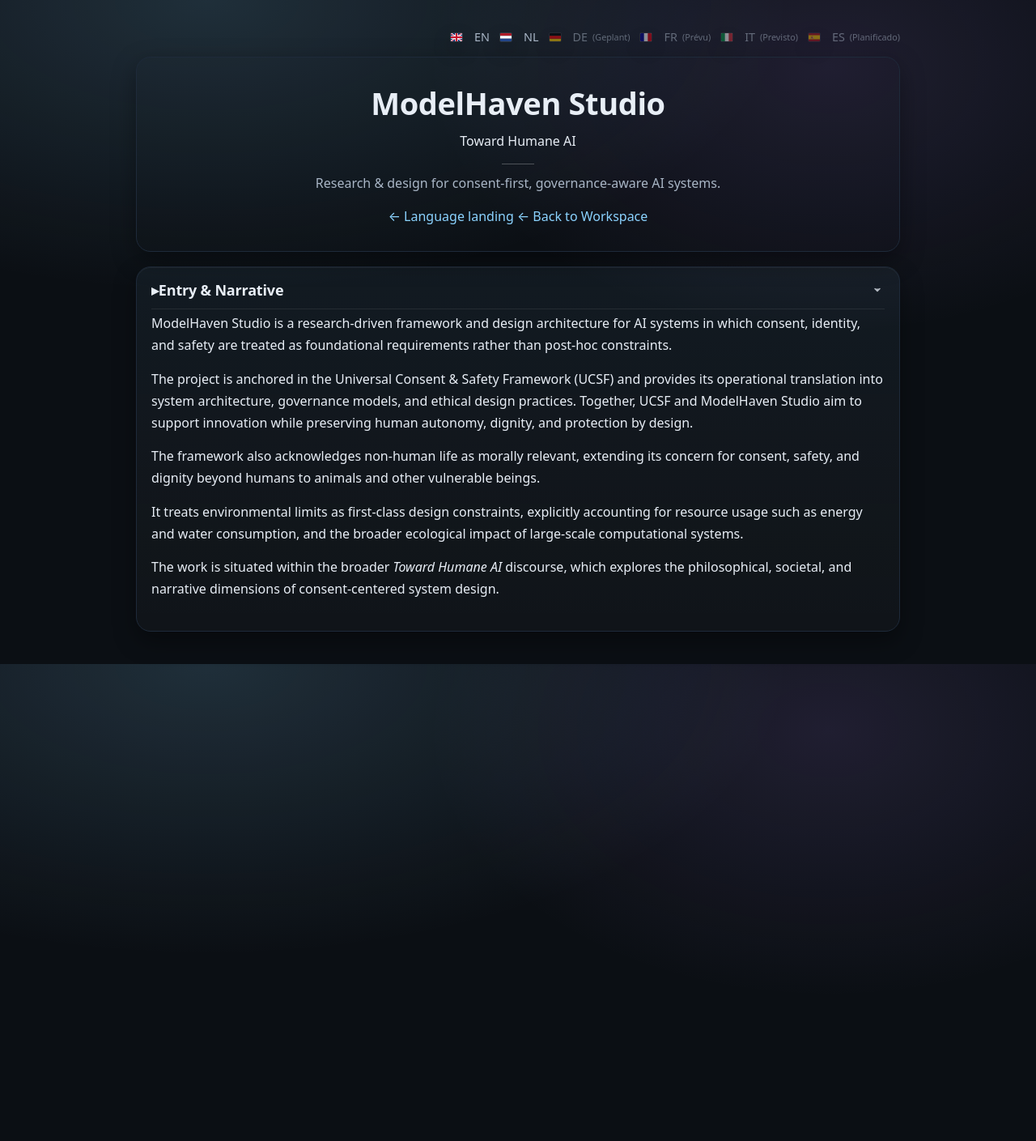
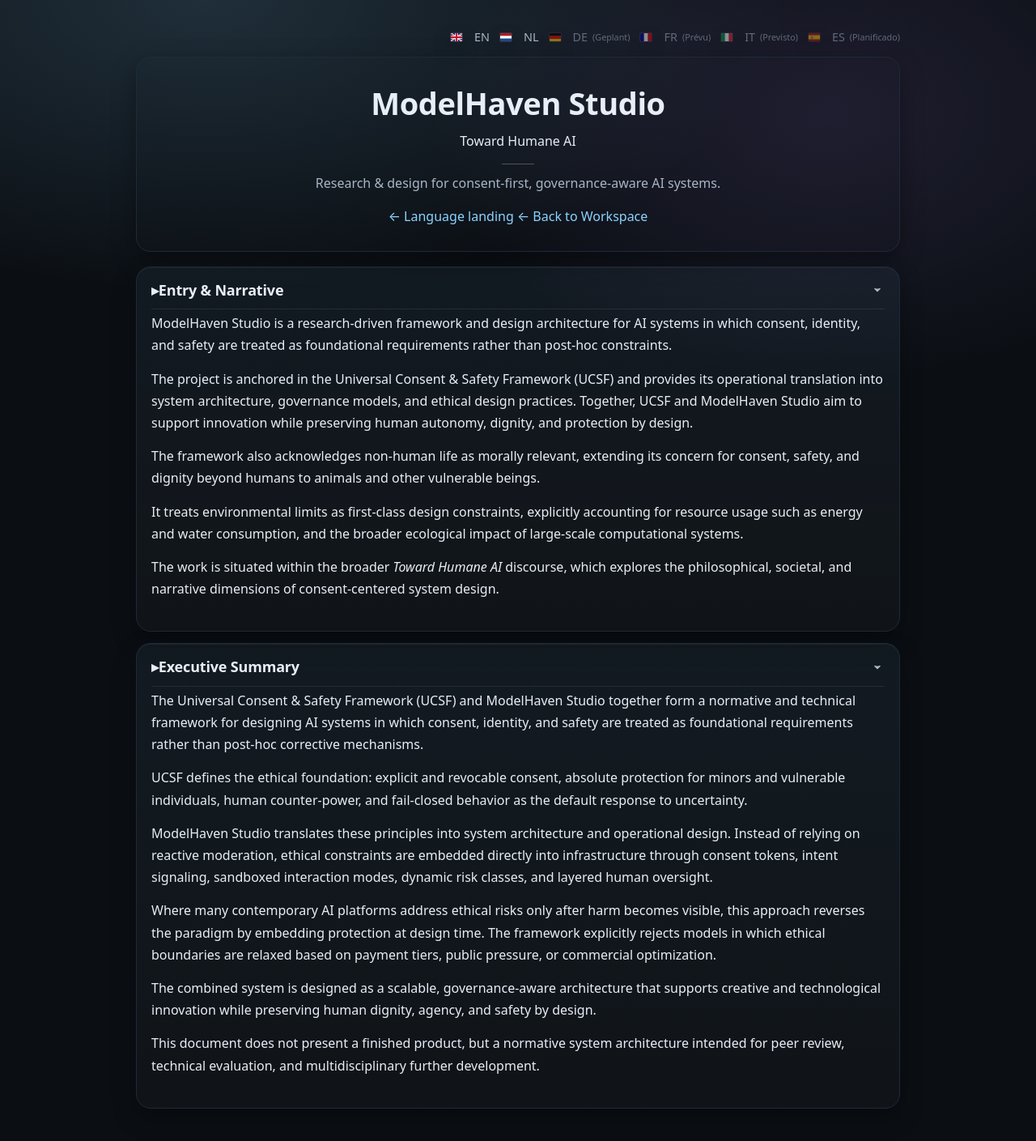
Before and after one commit to MartijnBruzzese/ModelHaven-Studio, a Jekyll site: the page built from index_en.html, in a window 1280 px wide. Shown: the whole page at 81% size. Built offline with Jekyll 4.4.1, drawn with Linux system fonts in a browser that asks for light colours.

Commit message:
Update index_en.html

```diff
--- a/index_en.html
+++ b/index_en.html
@@ -91,4 +91,56 @@ title: ModelHaven Studio — Toward Humane AI
     </div>
   </section>
 
+<section class="card collapsible" style="grid-column:1/-1;">
+  <h3 class="collapse-toggle">Executive Summary</h3>
+
+  <div class="collapse-content">
+
+    <p>
+      The Universal Consent &amp; Safety Framework (UCSF) and ModelHaven Studio
+      together form a normative and technical framework for designing AI systems
+      in which consent, identity, and safety are treated as foundational
+      requirements rather than post-hoc corrective mechanisms.
+    </p>
+
+    <p>
+      UCSF defines the ethical foundation: explicit and revocable consent,
+      absolute protection for minors and vulnerable individuals, human
+      counter-power, and fail-closed behavior as the default response to
+      uncertainty.
+    </p>
+
+    <p>
+      ModelHaven Studio translates these principles into system architecture
+      and operational design. Instead of relying on reactive moderation,
+      ethical constraints are embedded directly into infrastructure through
+      consent tokens, intent signaling, sandboxed interaction modes, dynamic
+      risk classes, and layered human oversight.
+    </p>
+
+    <p>
+      Where many contemporary AI platforms address ethical risks only after
+      harm becomes visible, this approach reverses the paradigm by embedding
+      protection at design time. The framework explicitly rejects models in
+      which ethical boundaries are relaxed based on payment tiers, public
+      pressure, or commercial optimization.
+    </p>
+
+    <p>
+      The combined system is designed as a scalable, governance-aware
+      architecture that supports creative and technological innovation while
+      preserving human dignity, agency, and safety by design.
+    </p>
+
+    <p>
+      This document does not present a finished product, but a normative system
+      architecture intended for peer review, technical evaluation, and
+      multidisciplinary further development.
+    </p>
+
+  </div>
+</section>
+
+
+
 </div>
```
